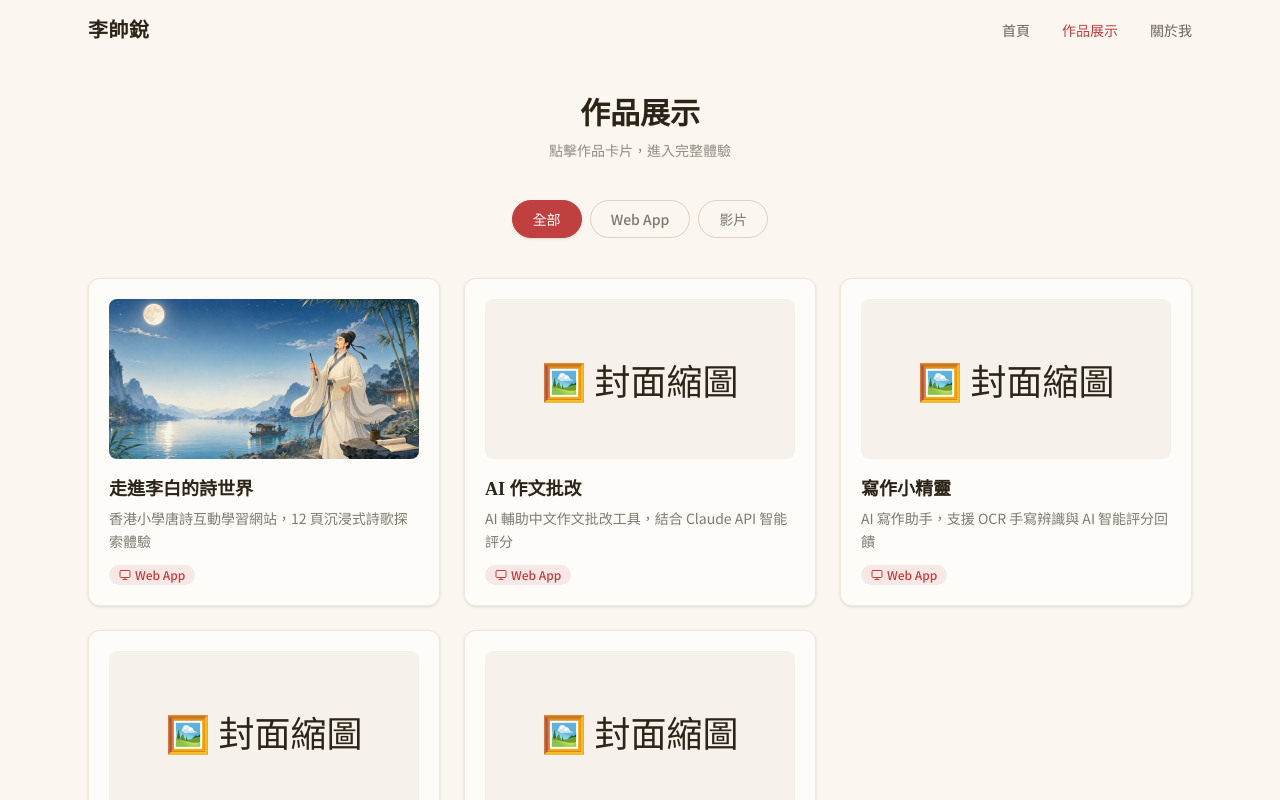
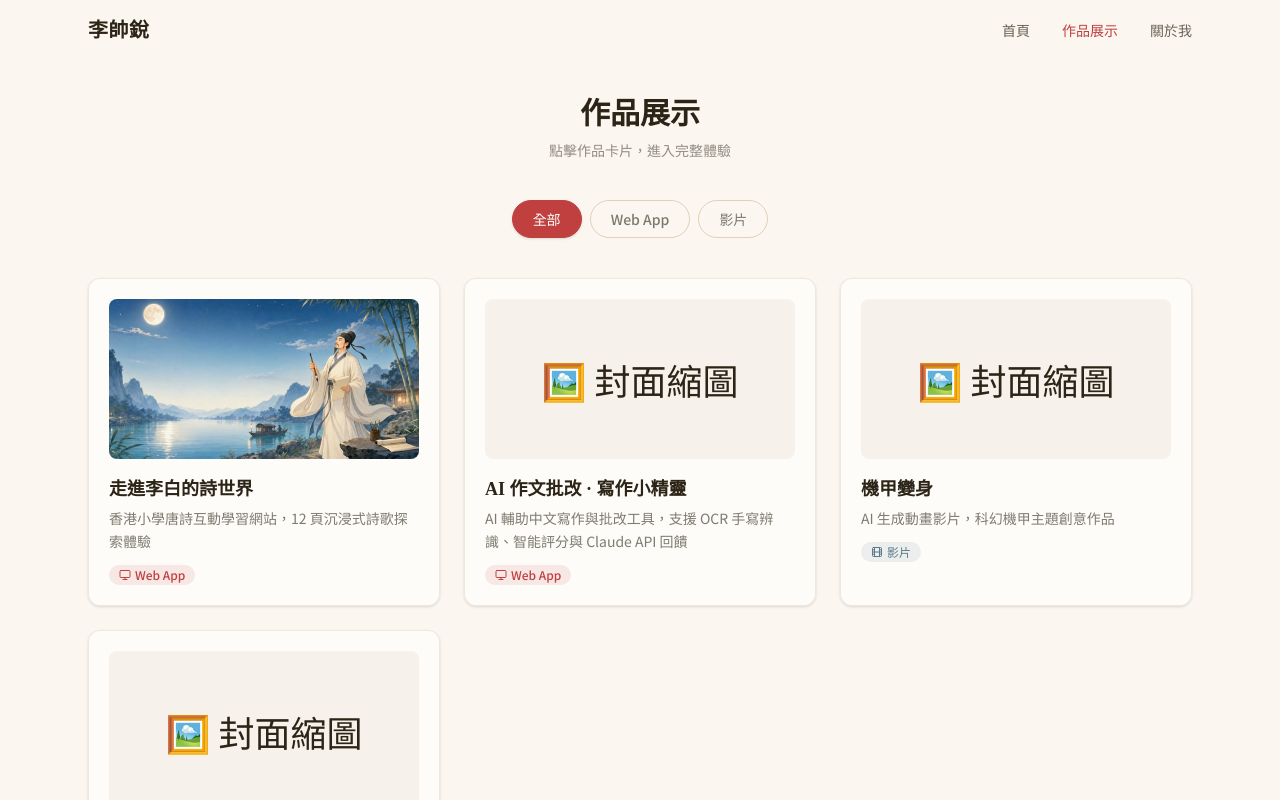
Before and after one commit to LiSRuii/ai-education-portfolio, a React (Vite) app: page /works in a window 1280 px wide. Shown: the top 800 px of the page. Built offline with nearby package versions, Linux system fonts and the light colour scheme.

Commit message:
feat: merge AI 作文批改 + 寫作小精靈 into one work

```diff
--- a/src/data/works.js
+++ b/src/data/works.js
@@ -10,20 +10,10 @@ const works = [
     featured: true,
   },
   {
-    id: "essay-grader",
-    title: "AI 作文批改",
+    id: "writing-elf",
+    title: "AI 作文批改 · 寫作小精靈",
     category: "web",
-    description: "AI 輔助中文作文批改工具，結合 Claude API 智能評分",
-    tech: "Express + Anthropic SDK + Claude API",
-    thumbnail: "🖼️ 封面縮圖",
-    link: "#",
-    featured: false,
-  },
-  {
-    id: "writing-elf",
-    title: "寫作小精靈",
-    category: "web",
-    description: "AI 寫作助手，支援 OCR 手寫辨識與 AI 智能評分回饋",
+    description: "AI 輔助中文寫作與批改工具，支援 OCR 手寫辨識、智能評分與 Claude API 回饋",
     tech: "HTML + Tesseract.js + Claude API",
     thumbnail: "🖼️ 封面縮圖",
     link: "https://lisruii.github.io/-/chinese-writing-tool.html",
```
